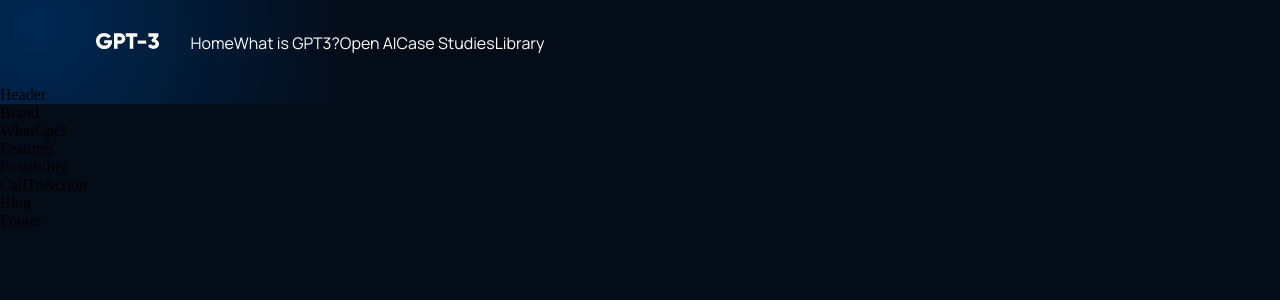
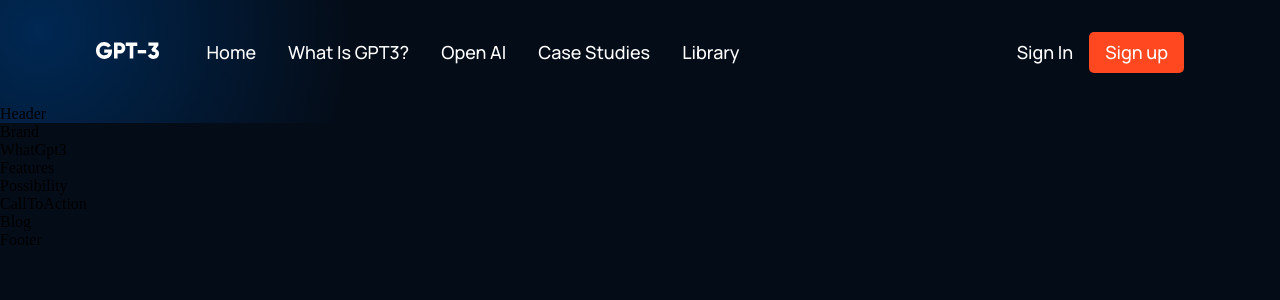
Before and after one commit to Richie1136/gpt3-reactjs, a JavaScript app in the folder gpt3/: page / in a window 1280 px wide. Shown: the top 300 px of the page. Built offline with nearby package versions, Linux system fonts and the light colour scheme; the HTML template or start-up script is replaced by a standard one.

Commit message:
Added buttons to navbar components and styled them

```diff
--- a/gpt3/src/components/navbar/NavBar.css
+++ b/gpt3/src/components/navbar/NavBar.css
@@ -35,4 +35,24 @@ margin-right: 2rem;
   .gpt3-navbar-links-container p, .gpt3-navbar-sign p, .gpt3-navbar-menu-container {
    color: #fff;
    font-family: var(--font-family);
+   font-weight: 500;
+   font-size: 18px;
+   line-height: 25px;
+   text-transform: capitalize;
+   margin: 0 1rem;
+   cursor: pointer;
   }
+
+  .gpt3-navbar-sign button, .gpt3-navbar-menu-container button{
+padding: 0.5rem 1rem;
+background-color: #FF4820;
+border-radius: 5px;
+color: #fff;
+font-family: var(--font-family);
+font-weight: 500;
+font-size: 18px;
+line-height: 25px;
+border: 0;
+outline: 0;
+cursor: pointer;
+  }
--- a/gpt3/src/components/navbar/NavBar.js
+++ b/gpt3/src/components/navbar/NavBar.js
@@ -17,6 +17,10 @@ const NavBar = () => {
           <p><a href="#blog">Library</a></p>
         </div>
       </div>
+      <div className='gpt3-navbar-sign'>
+        <p>Sign In</p>
+        <button type='button'>Sign up</button>
+      </div>
     </div>
   )
 }
```
